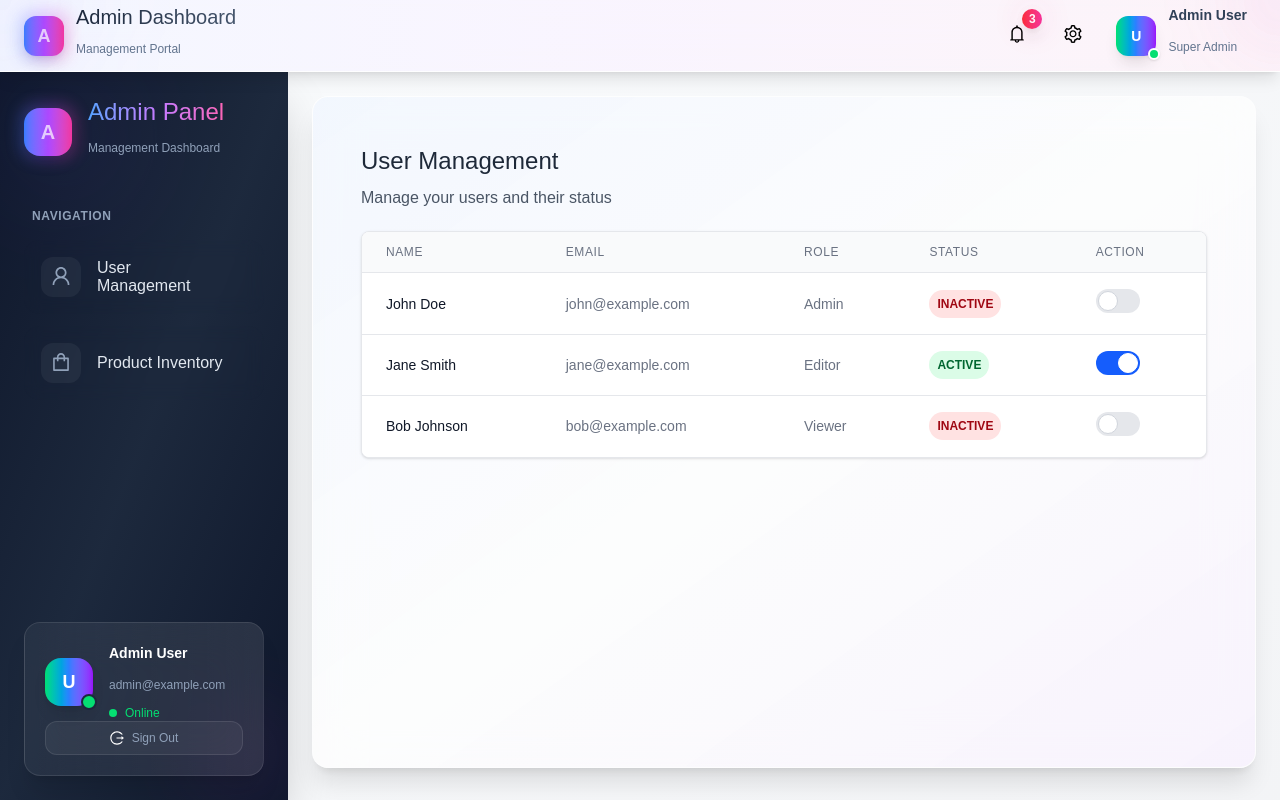
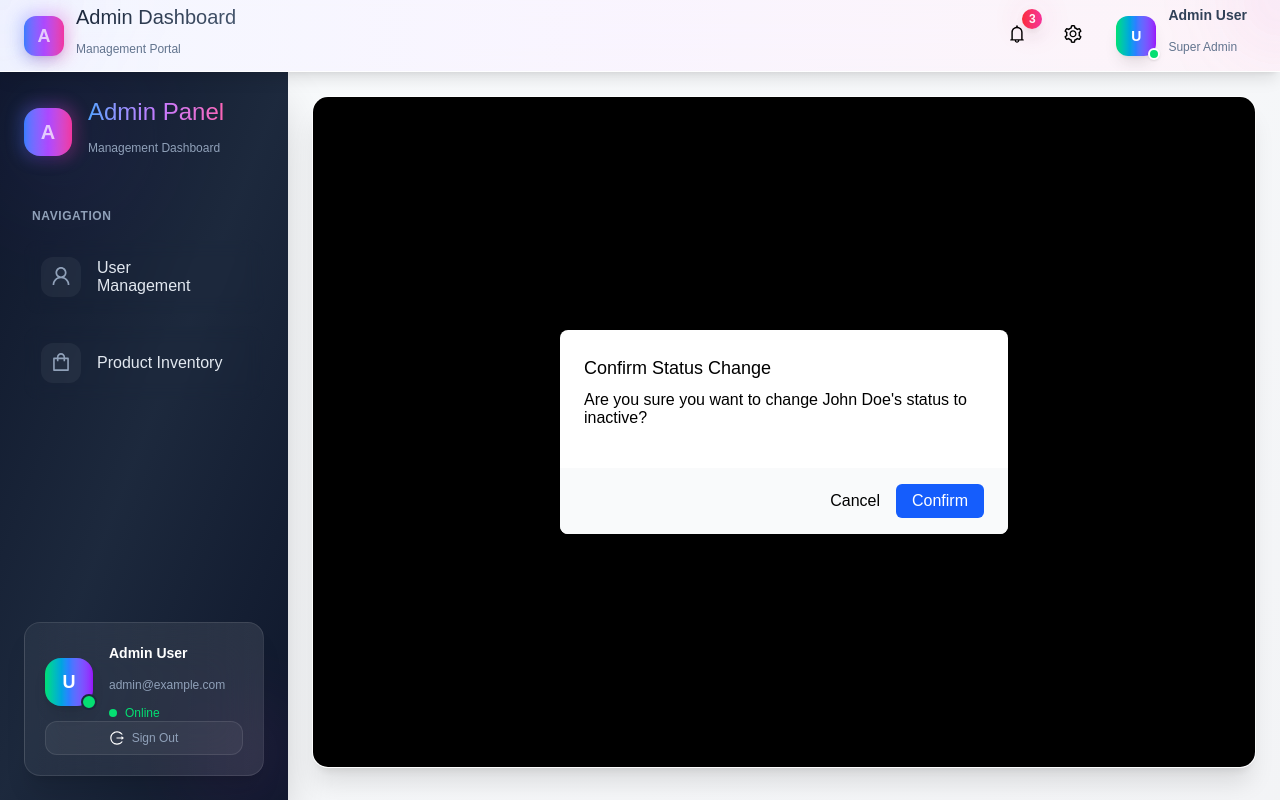
Before and after one commit to AamirMahboob/MERNTASK, a Next.js app: page /user-management in a window 1280 px wide. Both pictures are taken after a click on the label 1117 px from the left and 301 px from the top of the page. Built offline with nearby package versions, Linux system fonts and the light colour scheme; what @ant-design/nextjs-registry would draw is missing.

Commit message:
status modal

```diff
--- a/app/(main)/user-management/page.jsx
+++ b/app/(main)/user-management/page.jsx
@@ -1,14 +1,54 @@
+
 
 'use client';
 import { useState } from 'react';
 import { useSelector, useDispatch } from 'react-redux';
 import { toggleUserStatus } from '../../store/usersSlice';
 
+const ConfirmationModal = ({ isOpen, onClose, onConfirm, user }) => {
+  if (!isOpen) return null;
+
+  return (
+    <div className="fixed inset-0 bg-black bg-opacity-50 flex items-center justify-center z-50 p-4">
+      <div className="bg-white rounded-lg shadow-xl w-full max-w-md overflow-hidden">
+        <div className="p-6">
+          <h3 className="text-lg font-semibold text-black mb-2 ">Confirm Status Change</h3>
+          <p className="text-black">
+            Are you sure you want to change <span className="font-medium">{user?.name}</span>'s status to{' '}
+            <span className="font-medium">
+              {user?.status === 'active' ? 'inactive' : 'active'}
+            </span>?
+          </p>
+        </div>
+        <div className="bg-gray-50 px-6 py-4 flex justify-end space-x-3">
+          <button
+            onClick={onClose}
+            className="px-4 py-2 text-gray-700 hover:bg-gray-100 rounded-md transition-colors duration-200"
+          >
+            Cancel
+          </button>
+          <button
+            onClick={onConfirm}
+            className="px-4 py-2 bg-blue-600 text-white hover:bg-blue-700 rounded-md transition-colors duration-200"
+            style={{
+              color:'white'
+            }}
+          >
+            Confirm
+          </button>
+        </div>
+      </div>
+    </div>
+  );
+};
+
 const UserManagementPage = () => {
   const users = useSelector((state) => state.users.users);
   const dispatch = useDispatch();
   const [currentPage, setCurrentPage] = useState(1);
   const usersPerPage = 5;
+  const [showModal, setShowModal] = useState(false);
+  const [selectedUser, setSelectedUser] = useState(null);
 
   // Calculate pagination
   const indexOfLastUser = currentPage * usersPerPage;
@@ -16,8 +56,16 @@ const UserManagementPage = () => {
   const currentUsers = users.slice(indexOfFirstUser, indexOfLastUser);
   const totalPages = Math.ceil(users.length / usersPerPage);
 
-  const handleStatusChange = (userId) => {
-    dispatch(toggleUserStatus(userId));
+  const handleStatusToggle = (user) => {
+    setSelectedUser(user);
+    setShowModal(true);
+  };
+
+  const confirmStatusChange = () => {
+    if (selectedUser) {
+      dispatch(toggleUserStatus(selectedUser.id));
+    }
+    setShowModal(false);
   };
 
   return (
@@ -27,9 +75,18 @@ const UserManagementPage = () => {
         <p className="text-gray-600">Manage your users and their status</p>
       </div>
 
+      {/* Confirmation Modal */}
+      <ConfirmationModal
+        isOpen={showModal}
+        onClose={() => setShowModal(false)}
+        onConfirm={confirmStatusChange}
+        user={selectedUser}
+      />
+
       <div className="bg-white rounded-lg shadow-sm border border-gray-200 overflow-hidden">
         <div className="overflow-x-auto">
           <table className="min-w-full divide-y divide-gray-200">
+            {/* Table Headers (unchanged) */}
             <thead className="bg-gray-50">
               <tr>
                 <th className="px-6 py-3 text-left text-xs font-medium text-gray-500 uppercase tracking-wider">Name</th>
@@ -39,6 +96,8 @@ const UserManagementPage = () => {
                 <th className="px-6 py-3 text-left text-xs font-medium text-gray-500 uppercase tracking-wider">Action</th>
               </tr>
             </thead>
+
+            {/* Table Body */}
             <tbody className="bg-white divide-y divide-gray-200">
               {currentUsers.map((user) => (
                 <tr key={user.id}>
@@ -59,7 +118,7 @@ const UserManagementPage = () => {
                       <input
                         type="checkbox"
                         checked={user.status === 'active'}
-                        onChange={() => handleStatusChange(user.id)}
+                        onChange={() => handleStatusToggle(user)}
                         className="sr-only peer"
                       />
                       <div className="w-11 h-6 bg-gray-200 peer-focus:outline-none rounded-full peer peer-checked:after:translate-x-full peer-checked:after:border-white after:content-[''] after:absolute after:top-[2px] after:left-[2px] after:bg-white after:border-gray-300 after:border after:rounded-full after:h-5 after:w-5 after:transition-all peer-checked:bg-blue-600"></div>
@@ -71,8 +130,9 @@ const UserManagementPage = () => {
           </table>
         </div>
 
+        {/* Pagination (unchanged) */}
         {/* Pagination */}
-        {users.length > usersPerPage && (
+//         {users.length > usersPerPage && (
           <div className="px-6 py-3 flex items-center justify-between border-t border-gray-200">
             <div className="flex-1 flex justify-between sm:hidden">
               <button
```
